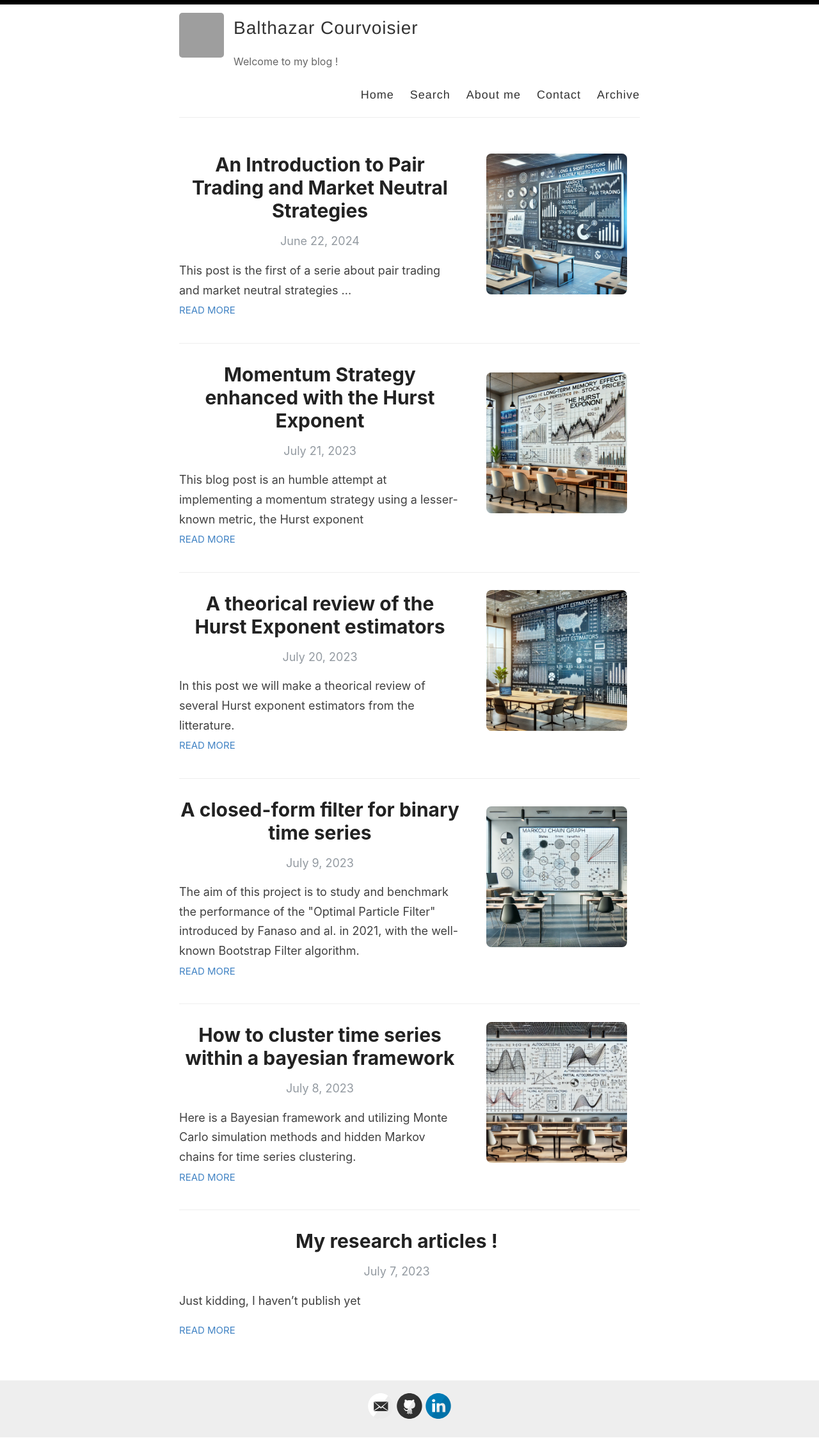
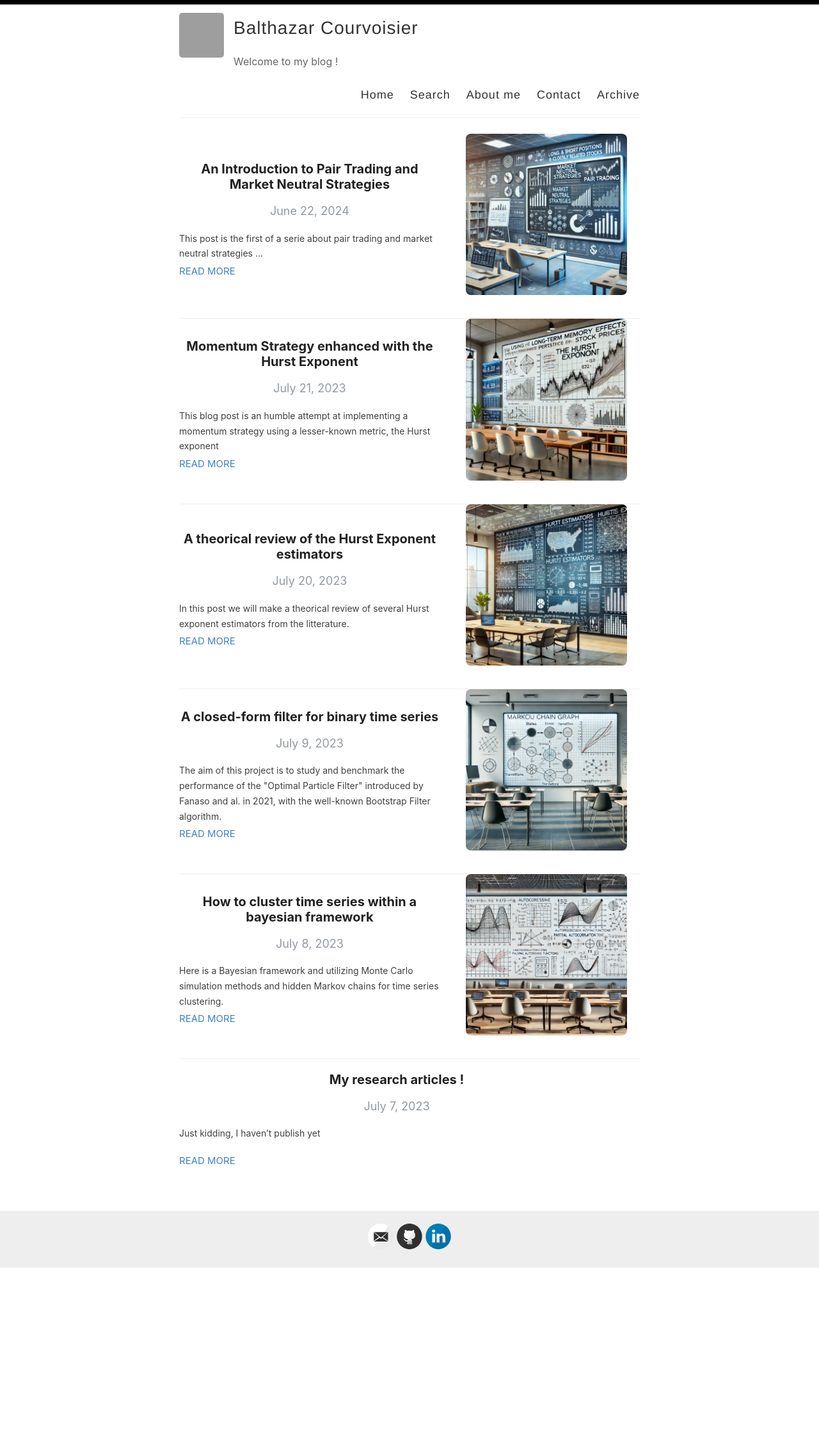
Before and after one commit to Zaltarba/blog, a Jekyll site: the page built from index.html, in a window 1280 px wide. Shown: the whole page at 64% size. Built offline with Jekyll 4.4.1, drawn with Linux system fonts in a browser that asks for light colours; the list of posts is cut into pages by our own code; after the commit the page ends 1981 px from its top, so only the background shows below that.

Commit message:
Update index.html

```diff
--- a/index.html
+++ b/index.html
@@ -11,12 +11,22 @@ layout: default
   }
 
   .post-image {
-    flex: 1;
-    max-width: 50%;
+      flex: 1; /* Smaller part of the golden ratio */
+      display: flex;
+      justify-content: center;
+      align-items: center;
+  }
+
+  h1 {
+      font-size: 1.25rem; /* Smaller title */
+  }
+
+  .entry {
+      font-size: 0.875rem; /* Smaller text for summary */
   }
 
   .content {
-    flex: 2;
+    flex: 1.618;
     margin-right: 20px;
   }
 
```
